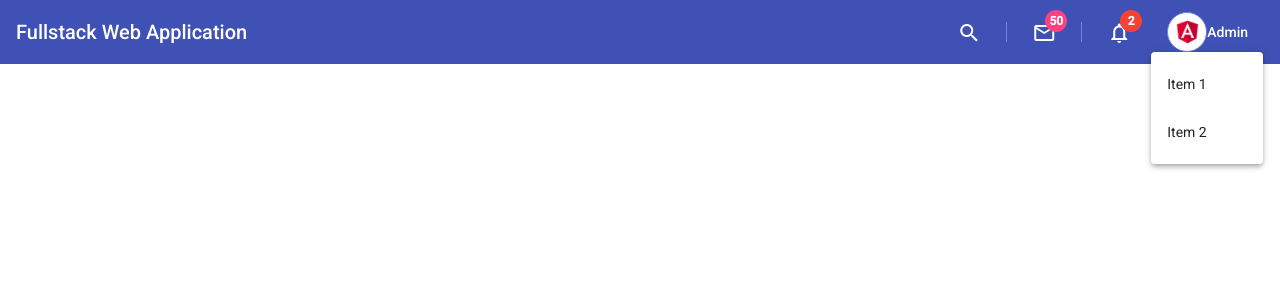
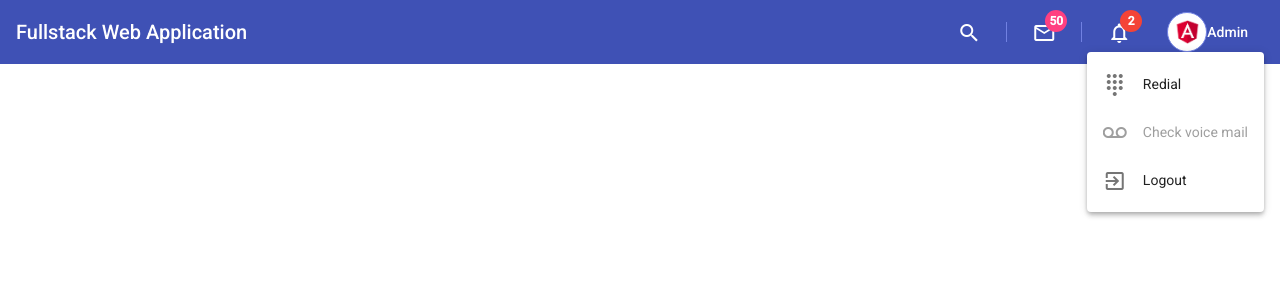
Before and after one commit to iiimomoniii/Intro-fullstack-frontend, an Angular app: page / in a window 1280 px wide. Both pictures are taken after a click on the button "Admin". Shown: the top 300 px of the page. Built offline with nearby package versions, Linux system fonts and the light colour scheme.

Commit message:
change menus group for logout

```diff
--- a/src/app/components/layouts/header/header.component.html
+++ b/src/app/components/layouts/header/header.component.html
@@ -19,7 +19,17 @@
     <span class="ml-2">Admin</span>
   </button>
   <mat-menu #list="matMenu">
-    <button mat-menu-item>Item 1</button>
-    <button mat-menu-item>Item 2</button>
+    <button mat-menu-item>
+      <mat-icon>dialpad</mat-icon>
+      <span>Redial</span>
+    </button>
+    <button mat-menu-item disabled>
+      <mat-icon>voicemail</mat-icon>
+      <span>Check voice mail</span>
+    </button>
+    <button mat-menu-item>
+      <mat-icon>exit_to_app</mat-icon>
+      <span>Logout</span>
+    </button>
   </mat-menu>
 </mat-toolbar>
```
